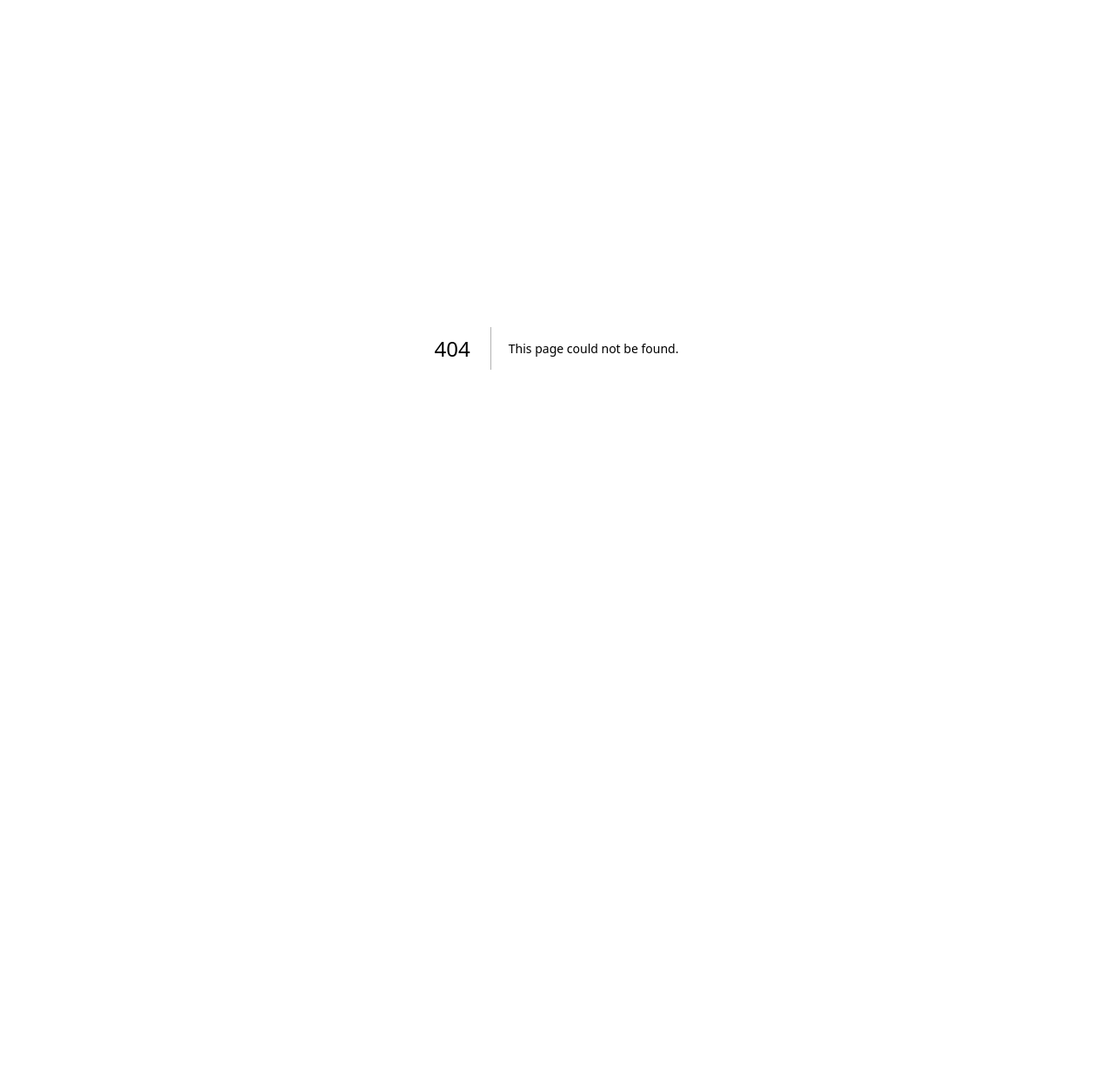
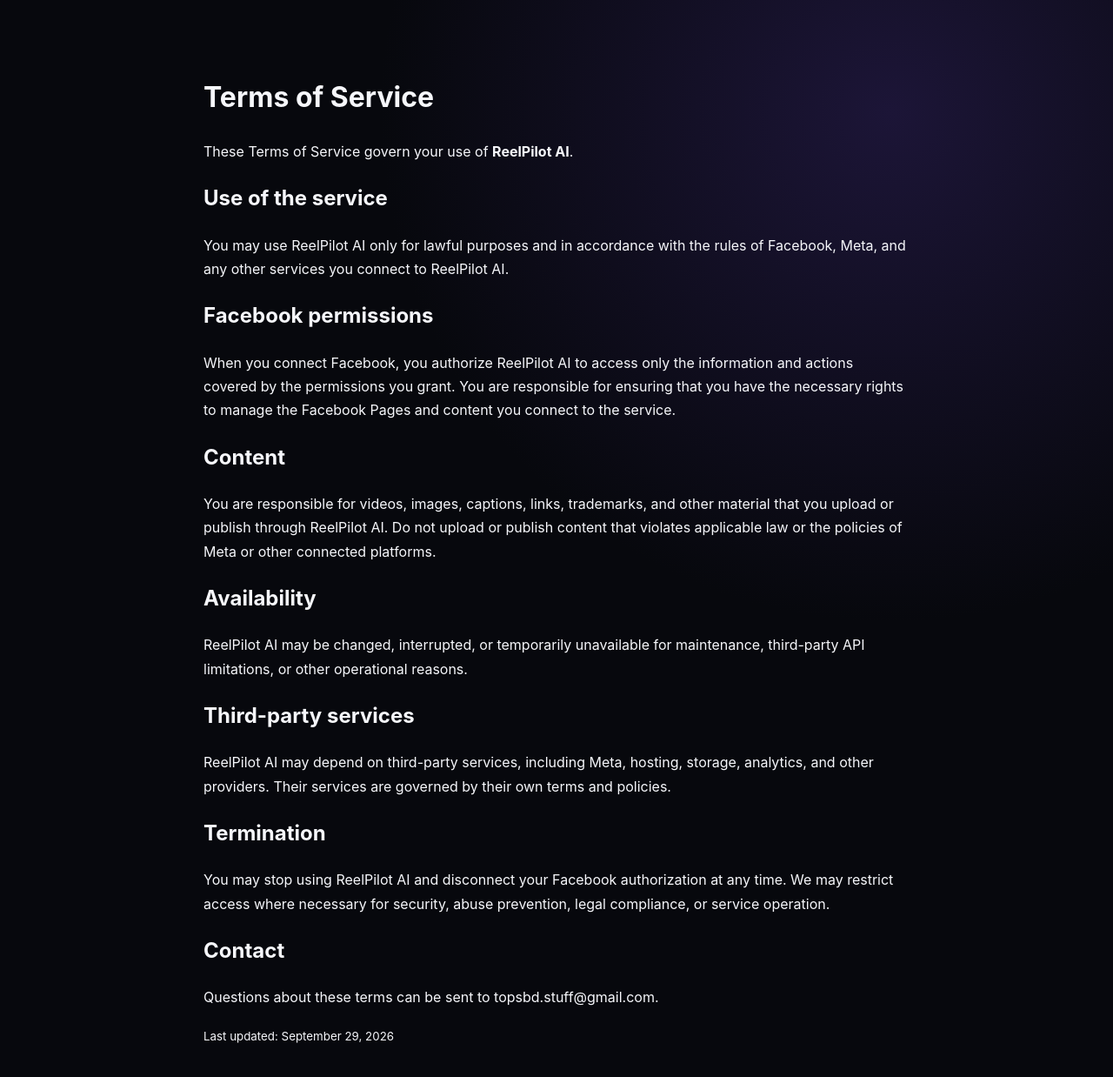
Before and after one commit to meherul382/reelpilot-ai, a Next.js app: page /terms in a window 1280 px wide. Before the commit this address had no page. Shown: the top 1238 px of the page at 87% size. Before the commit the page ends 800 px from the top, so only its background shows below. Built offline with nearby package versions, Linux system fonts and the light colour scheme.

Commit message:
Add terms of service page

```diff
--- /dev/null
+++ b/app/terms/page.tsx
@@ -0,0 +1,31 @@
+export default function TermsPage() {
+  return (
+    <main style={{maxWidth: 860, margin: "0 auto", padding: "64px 24px", lineHeight: 1.7}}>
+      <h1>Terms of Service</h1>
+      <p>These Terms of Service govern your use of <strong>ReelPilot AI</strong>.</p>
+
+      <h2>Use of the service</h2>
+      <p>You may use ReelPilot AI only for lawful purposes and in accordance with the rules of Facebook, Meta, and any other services you connect to ReelPilot AI.</p>
+
+      <h2>Facebook permissions</h2>
+      <p>When you connect Facebook, you authorize ReelPilot AI to access only the information and actions covered by the permissions you grant. You are responsible for ensuring that you have the necessary rights to manage the Facebook Pages and content you connect to the service.</p>
+
+      <h2>Content</h2>
+      <p>You are responsible for videos, images, captions, links, trademarks, and other material that you upload or publish through ReelPilot AI. Do not upload or publish content that violates applicable law or the policies of Meta or other connected platforms.</p>
+
+      <h2>Availability</h2>
+      <p>ReelPilot AI may be changed, interrupted, or temporarily unavailable for maintenance, third-party API limitations, or other operational reasons.</p>
+
+      <h2>Third-party services</h2>
+      <p>ReelPilot AI may depend on third-party services, including Meta, hosting, storage, analytics, and other providers. Their services are governed by their own terms and policies.</p>
+
+      <h2>Termination</h2>
+      <p>You may stop using ReelPilot AI and disconnect your Facebook authorization at any time. We may restrict access where necessary for security, abuse prevention, legal compliance, or service operation.</p>
+
+      <h2>Contact</h2>
+      <p>Questions about these terms can be sent to <a href="mailto:topsbd.stuff@gmail.com">topsbd.stuff@gmail.com</a>.</p>
+
+      <p><small>Last updated: September 29, 2026</small></p>
+    </main>
+  );
+}
```
